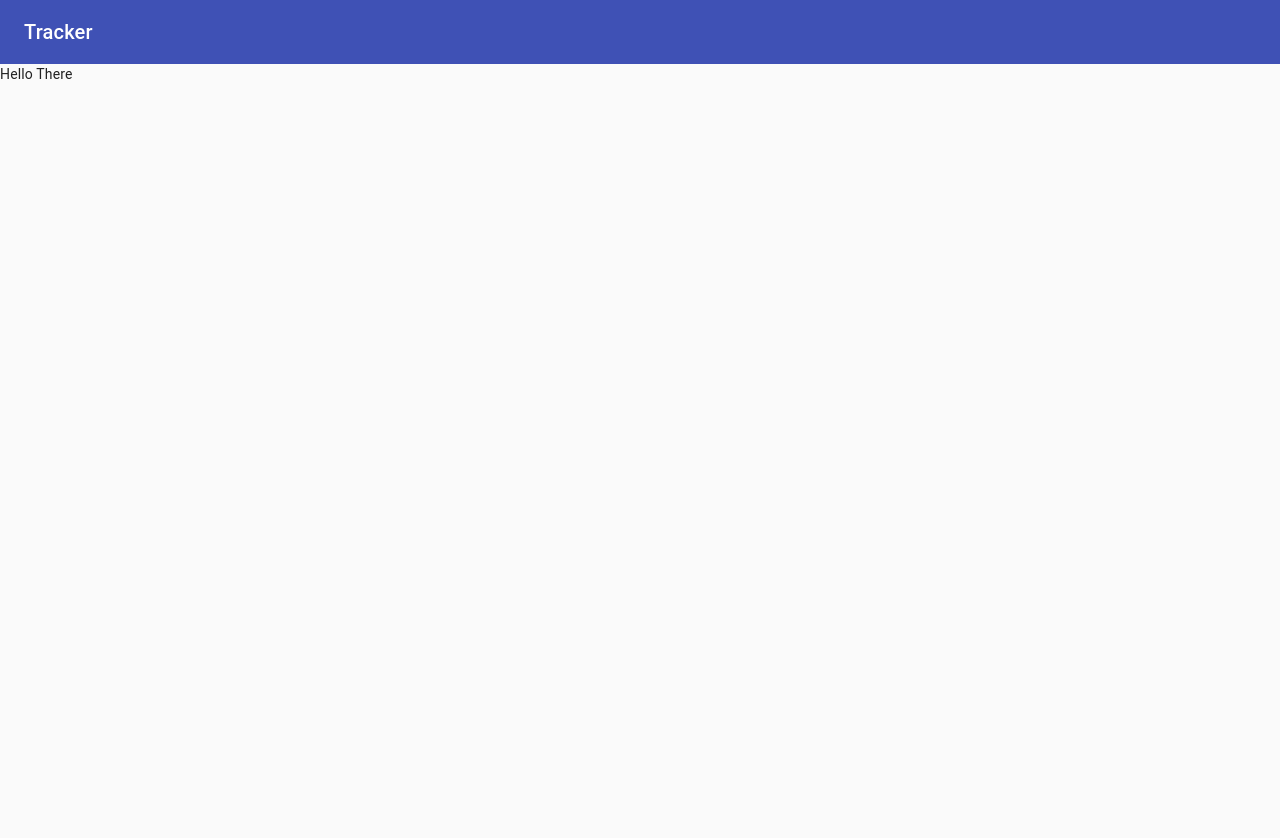
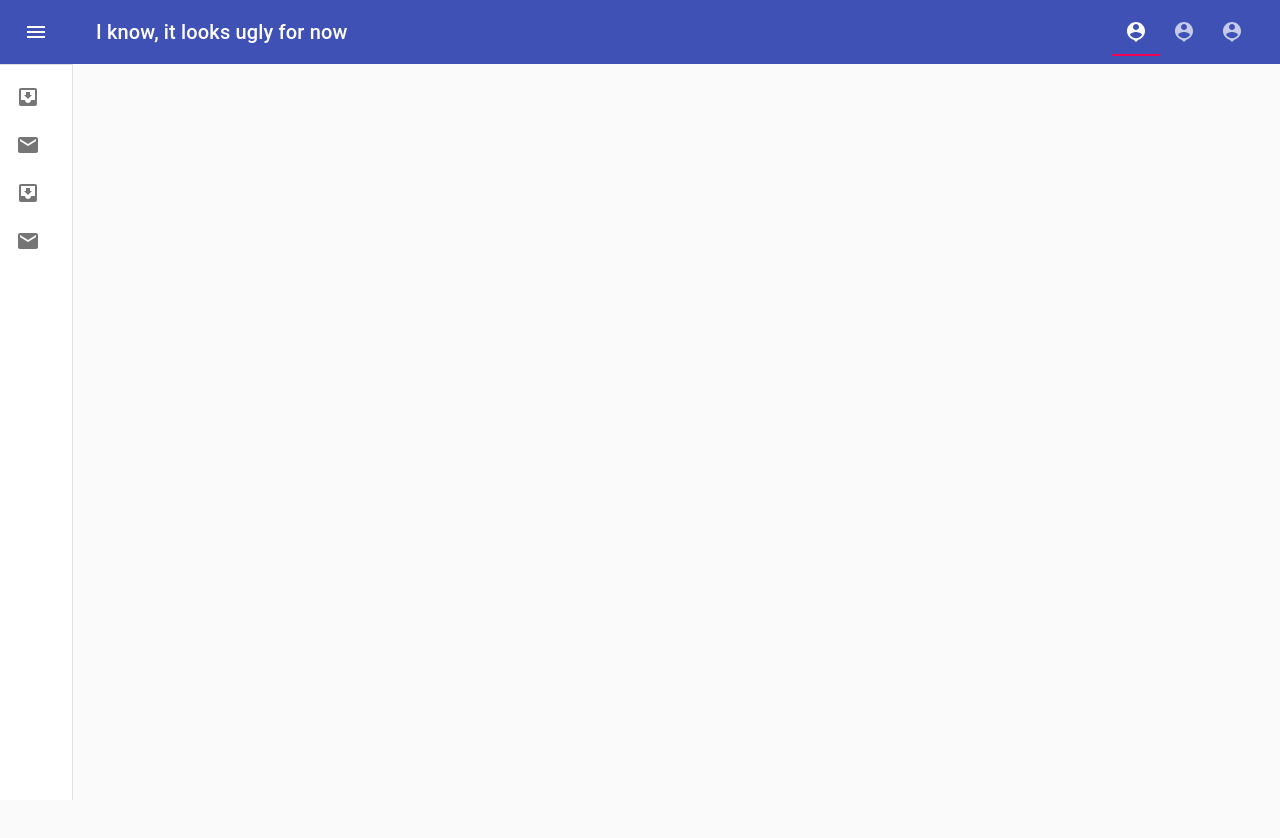
Before and after one commit to lengocnu8497/JobApplicationManager, a React (Create React App) app in the folder client/: page /example in a window 1280 px wide. Shown: the top 838 px of the page. Built offline with nearby package versions, Linux system fonts and the light colour scheme.

Commit message:
added side drawer and top menu

```diff
--- a/client/src/components/Header/Header.js
+++ b/client/src/components/Header/Header.js
@@ -1,14 +1,21 @@
-import React from 'react';
+import React, { useState } from 'react';
+import clsx from 'clsx';
 import { makeStyles } from '@material-ui/styles';
 import AppBar from '@material-ui/core/AppBar';
 import Toolbar from '@material-ui/core/Toolbar';
 import Typography from '@material-ui/core/Typography';
 import CssBaseline from '@material-ui/core/CssBaseline';
 import useScrollTrigger from '@material-ui/core/useScrollTrigger';
+import { useTheme } from '@material-ui/core/styles';
+import useMediaQuery from '@material-ui/core/useMediaQuery';
 import Fab from '@material-ui/core/Fab';
 import KeyboardArrowUpIcon from '@material-ui/icons/KeyboardArrowUp';
 import Zoom from '@material-ui/core/Zoom';
+import IconButton from '@material-ui/core/IconButton';
+import MenuIcon from '@material-ui/icons/Menu';
 
+import SideDrawer from './SideDrawer';
+import TopMenu from './TopMenu';
 /**
  * @param {children} props content of the app bar component
  * @description Elevates the app bar when scrolled down
@@ -48,9 +55,31 @@
 /**
  * @description CSS equivalent in Material Design
  */
+const drawerWidth = 240;
 const useStyles = makeStyles((theme) => ({
-    AppBar: {
-        position: 'relative',
+    root: {
+      display: 'flex'
+    },
+    appBar: {
+      zIndex: theme.zIndex.drawer + 1,
+      transition: theme.transitions.create(['width', 'margin'], {
+        easing: theme.transitions.easing.sharp,
+        duration: theme.transitions.duration.leavingScreen,
+      }),
+    },
+    appBarShift: {
+      marginLeft: drawerWidth,
+      width: `calc(100% - ${drawerWidth}px)`,
+      transition: theme.transitions.create(['width', 'margin'], {
+        easing: theme.transitions.easing.sharp,
+        duration: theme.transitions.duration.enteringScreen,
+      }),
+    },
+    menuButton: {
+      marginRight: 36,
+    },
+    hide: {
+      display: 'none',
     },
     Fab: {
       position: 'fixed',
@@ -59,27 +88,64 @@
     },
 }));
 
+/**
+ * @description Header contains two children: SideDrawer and TopMenu
+ */
 export default function Header(props) {
   const classes = useStyles();
+  const theme = useTheme();
+
+  // detects if screen size reaches below medium
+  const isViewSizeBelowMedium = useMediaQuery(theme.breakpoints.down('md'));
+
+  const [drawerOpen, setDrawerOpen] = useState(false);
+  const handleDrawerOpen = () => {setDrawerOpen(true);};
+  const handleDrawerClose = () => {setDrawerOpen(false);};
+
   return (
     <React.Fragment>
+      <div className={classes.root}>
         <CssBaseline />
 
         {/* Header children components */}
         <ElevationScroll {...props}>
-        <AppBar className={classes.AppBar}>
+          <AppBar
+            position="fixed"
+            className={clsx(classes.appBar, {
+              [classes.appBarShift]: drawerOpen,
+            })}
+          >
             <Toolbar id="back-to-top-anchor">
-            <Typography variant="h6">Tracker</Typography>
+              <IconButton
+                color="inherit"
+                aria-label="open drawer"
+                onClick={handleDrawerOpen}
+                edge="start"
+                className={clsx(classes.menuButton, {
+                  [classes.hide]: drawerOpen,
+                })}
+              >
+                <MenuIcon />
+              </IconButton>
+              <Typography variant="h6">I know, it looks ugly for now</Typography>
+              { isViewSizeBelowMedium ? null : <TopMenu/> }
             </Toolbar>
           </AppBar>
         </ElevationScroll>
 
-      {/* scrolling triggered function */}
+        {/* passing event handler and states to drawer child component */}
+        <SideDrawer
+          drawerOpen={drawerOpen}
+          handleDrawerClose={handleDrawerClose}
+        />
+
+        {/* triggered function by scrolling*/}
         <ScrollTop {...props}>
           <Fab color="secondary" size="small" aria-label="scroll back to top">
             <KeyboardArrowUpIcon />
           </Fab>
         </ScrollTop>
+      </div>
     </React.Fragment>
   );
 }
--- /dev/null
+++ b/client/src/components/Header/SideDrawer.js
@@ -0,0 +1,90 @@
+import React from 'react';
+import clsx from 'clsx';
+import { makeStyles, useTheme } from '@material-ui/core/styles';
+import List from '@material-ui/core/List';
+import Divider from '@material-ui/core/Divider';
+import Drawer from '@material-ui/core/Drawer';
+import IconButton from '@material-ui/core/IconButton';
+import ChevronLeftIcon from '@material-ui/icons/ChevronLeft';
+import ChevronRightIcon from '@material-ui/icons/ChevronRight';
+import ListItem from '@material-ui/core/ListItem';
+import ListItemIcon from '@material-ui/core/ListItemIcon';
+import ListItemText from '@material-ui/core/ListItemText';
+import InboxIcon from '@material-ui/icons/MoveToInbox';
+import MailIcon from '@material-ui/icons/Mail';
+
+const drawerWidth = 240;
+const useStyles = makeStyles((theme) => ({
+    drawer: {
+        width: drawerWidth,
+        flexShrink: 0,
+        whiteSpace: 'nowrap',
+      },
+      drawerOpen: {
+        width: drawerWidth,
+        transition: theme.transitions.create('width', {
+          easing: theme.transitions.easing.sharp,
+          duration: theme.transitions.duration.enteringScreen,
+        }),
+      },
+      drawerClose: {
+        transition: theme.transitions.create('width', {
+          easing: theme.transitions.easing.sharp,
+          duration: theme.transitions.duration.leavingScreen,
+        }),
+        overflowX: 'hidden',
+        width: theme.spacing(7) + 1,
+        [theme.breakpoints.up('sm')]: {
+          width: theme.spacing(9) + 1,
+        },
+      },
+      toolbar: {
+        display: 'flex',
+        alignItems: 'center',
+        justifyContent: 'flex-end',
+        padding: theme.spacing(0, 1),
+        // necessary for content to be below app bar
+        ...theme.mixins.toolbar,
+      }
+}));
+
+export default function SideDrawer({ ...props }) {
+    const {
+        drawerOpen,
+        handleDrawerClose
+    } = props;
+
+    const classes = useStyles();
+    const theme = useTheme();
+
+    return (
+        <Drawer
+            variant="permanent"
+            className={clsx(classes.drawer, {
+                [classes.drawerOpen]: drawerOpen,
+                [classes.drawerClose]: !drawerOpen,
+            })}
+            classes={{
+                paper: clsx({
+                    [classes.drawerOpen]: drawerOpen,
+                    [classes.drawerClose]: !drawerOpen,
+                }),
+            }}
+        >
+            <div className={classes.toolbar}>
+                <IconButton onClick={handleDrawerClose}>
+                    {theme.direction === 'rtl' ? <ChevronRightIcon /> : <ChevronLeftIcon />}
+                </IconButton>
+            </div>
+            <Divider />
+            <List>
+                {['Inbox', 'Starred', 'Send email', 'Drafts'].map((text, index) => (
+                    <ListItem button key={text}>
+                    <ListItemIcon>{index % 2 === 0 ? <InboxIcon /> : <MailIcon />}</ListItemIcon>
+                    <ListItemText primary={text} />
+                    </ListItem>
+                ))}
+            </List>
+        </Drawer>
+    );
+}
--- /dev/null
+++ b/client/src/components/Header/TopMenu.js
@@ -0,0 +1,55 @@
+import React from 'react';
+import { makeStyles } from '@material-ui/core/styles';
+import Tabs from '@material-ui/core/Tabs';
+import Tab from '@material-ui/core/Tab';
+import PersonPinIcon from '@material-ui/icons/PersonPin';
+
+const useStyles = makeStyles({
+    root: {
+        marginLeft: 'auto'
+    },
+    tab: {
+        minWidth: 20
+    }
+});
+
+export default function TopMenu() {
+    const classes = useStyles();
+    const [value, setValue] = React.useState(0);
+
+    const handleChange = (event, newValue) => {
+      setValue(newValue);
+    };
+
+    const tabs = [
+        {
+            icon: <PersonPinIcon />,
+            ariaLabel:"person"
+        },
+        {
+            icon: <PersonPinIcon />,
+            ariaLabel:"person"
+        },
+        {
+            icon: <PersonPinIcon />,
+            ariaLabel:"person"
+        }
+    ];
+
+    return (
+        <Tabs
+            value={value}
+            onChange={handleChange}
+            className={classes.root}
+        >
+            {tabs.map(tab => (
+                <Tab
+                    icon={tab.icon}
+                    aria-label={tab.ariaLabel}
+                    className={classes.tab}
+                >
+                </Tab>
+            ))}
+        </Tabs>
+    );
+}
--- a/client/src/components/Header/index.js
+++ b/client/src/components/Header/index.js
@@ -1,6 +1,6 @@
 /**
- *  Index files are searched by default, importing Header.js
- *  from anywhere else will call this file
-**/
+ * @description Header contains two children: SideDrawer and TopMenu
+ *
+ */
 import Header from './Header';
 export default Header;
```
Lines whose indentation alone changed are shown as unchanged.
